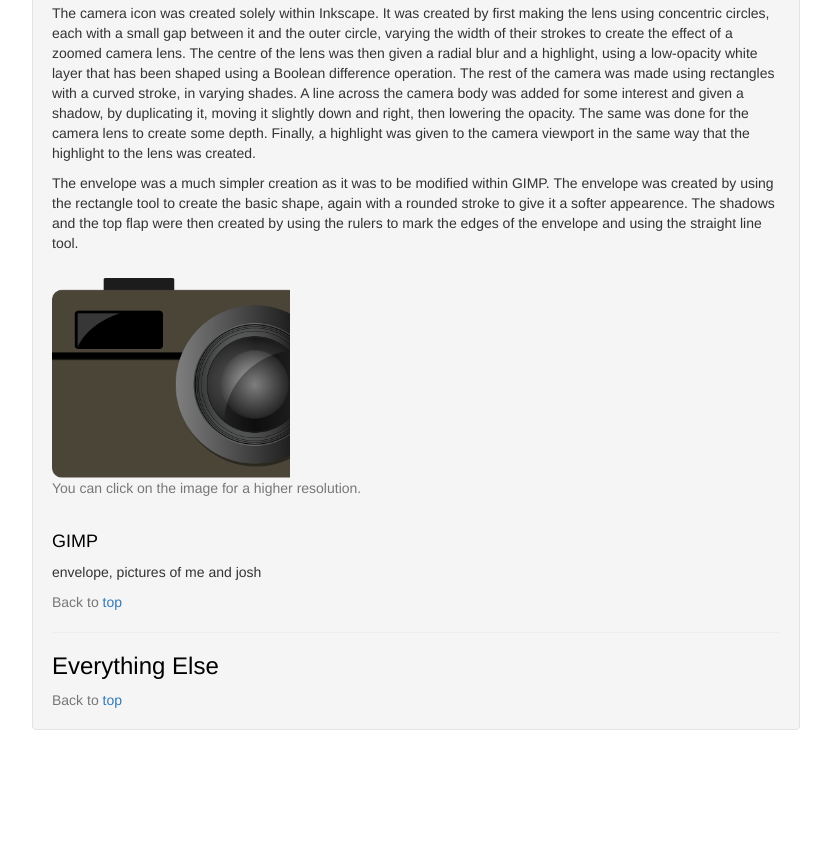
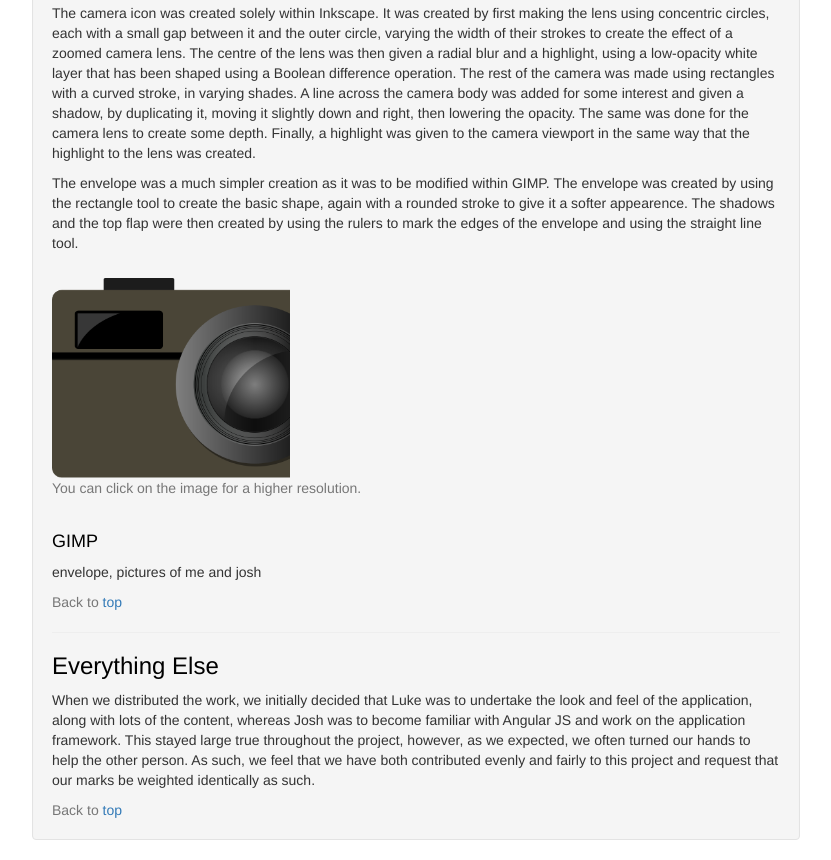
Before and after one commit to joshjhargreaves/webtech, a website: page report.html in a window 1280 px wide. Shown: the part 4319-5179 px from the top of the page, without its empty margins (224-1055 px from the left). Before the commit the page ends 5069 px from the top, so only its background shows below. Drawn offline with nearby package versions, Linux system fonts and the light colour scheme.

Commit message:
Added weighting

```diff
--- a/report.html
+++ b/report.html
@@ -231,7 +231,7 @@
         <!-- Everything Else -->
         <div>
           <h3><a id="ee" class="anchor">Everything Else</a></h3>
-          <p></p>
+          <p>When we distributed the work, we initially decided that Luke was to undertake the look and feel of the application, along with lots of the content, whereas Josh was to become familiar with Angular JS and work on the application framework. This stayed large true throughout the project, however, as we expected, we often turned our hands to help the other person. As such, we feel that we have both contributed evenly and fairly to this project and request that our marks be weighted identically as such.</p>
         </div>
         <!-- end of Everything Else -->
 
```
